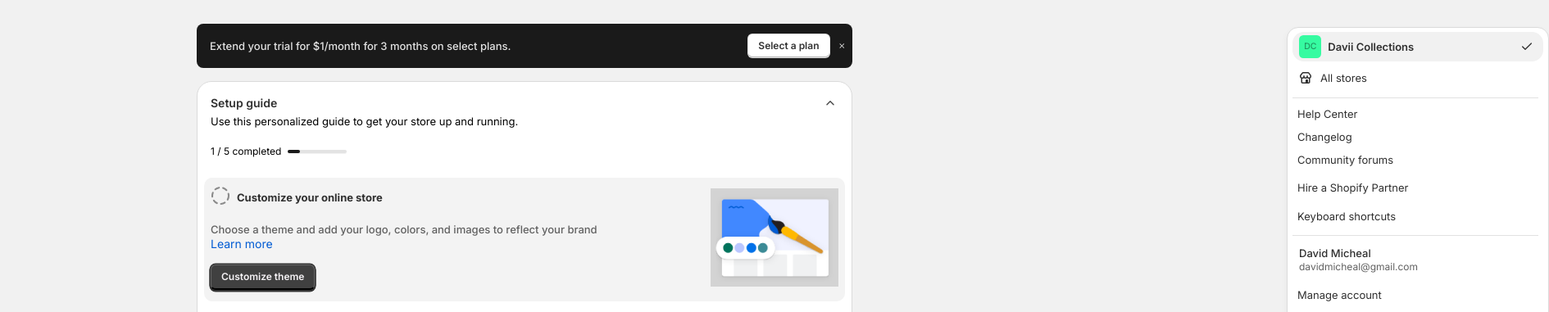
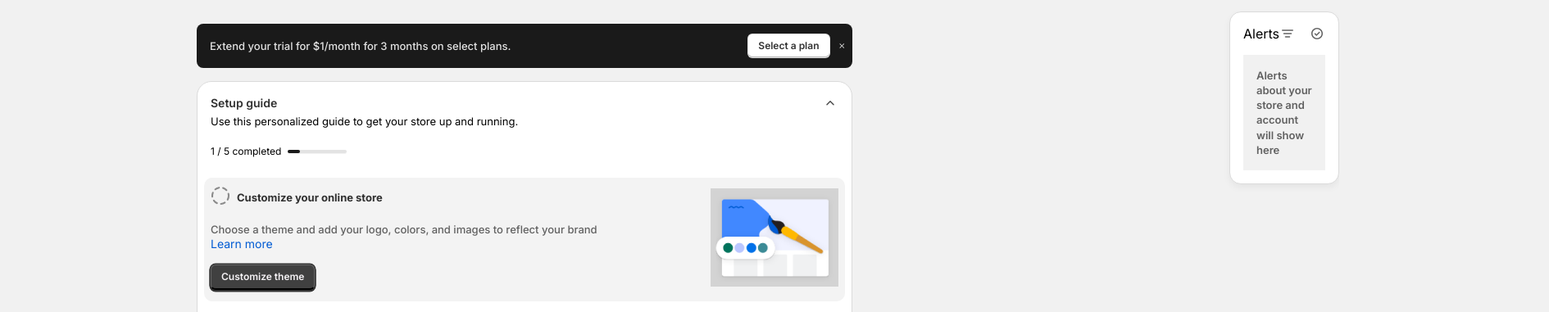
Before and after one commit to 1rubiz/crushingItHackathon, a plain HTML site: page index.html in a window 1280 px wide. Shown: the part 67-448 px from the top of the page at 82% size, 1890 px wide, since content can reach past the window. Drawn offline with Linux system fonts and the light colour scheme.

Commit message:
Added alert menu

```diff
--- a/app.css
+++ b/app.css
@@ -938,3 +938,49 @@
   font-weight: 400;
   line-height: 18.2px;
 }
+
+.alertWrapper {
+  display: inline-flex;
+  padding: 16px;
+  flex-direction: column;
+  align-items: flex-start;
+  gap: 16px;
+  border-radius: 14px;
+  border: 1px solid var(--stroke-s-50, #dbdbdb);
+  background: var(--White, #fff);
+  box-shadow: 0px 4px 8px 0px rgba(0, 0, 0, 0.05);
+  position: absolute;
+  top: 8ch;
+  left: 1500px;
+}
+
+.alertTitleAndIcons {
+  display: flex;
+  justify-content: space-between;
+  align-items: center;
+  align-self: stretch;
+}
+
+.alertIconsWrapper {
+  display: flex;
+  flex-direction: row;
+  align-items: center;
+  gap: 16px;
+}
+
+.alertTextContainer {
+  display: flex;
+  padding: 16px;
+  align-items: center;
+  gap: 8px;
+  background: var(--states-hover, #f1f1f1);
+}
+
+.alertText {
+  font-family: 'Inter', sans-serif;
+  color: var(--font-mid-2, #616161);
+  font-size: 13px;
+  font-style: normal;
+  font-weight: 600;
+  line-height: 18.2px;
+}
--- a/index.html
+++ b/index.html
@@ -98,8 +98,30 @@
       </div>
     </nav>
 
+    <!--Alerts menu-->
+    <section class="alertWrapper">
+      <div class="alertTitleAndIcons">
+        <p>Alerts</p>
+        <div class="alertIconsWrapper">
+          <svg xmlns="http://www.w3.org/2000/svg" width="20" height="20" viewBox="0 0 20 20" fill="none">
+            <path d="M3 6C3 5.58579 3.33579 5.25 3.75 5.25H16.25C16.6642 5.25 17 5.58579 17 6C17 6.41421 16.6642 6.75 16.25 6.75H3.75C3.33579 6.75 3 6.41421 3 6Z" fill="#616161"/>
+            <path d="M6.75 14C6.75 13.5858 7.08579 13.25 7.5 13.25H12.5C12.9142 13.25 13.25 13.5858 13.25 14C13.25 14.4142 12.9142 14.75 12.5 14.75H7.5C7.08579 14.75 6.75 14.4142 6.75 14Z" fill="#616161"/>
+            <path d="M5.5 9.25C5.08579 9.25 4.75 9.58579 4.75 10C4.75 10.4142 5.08579 10.75 5.5 10.75H14.5C14.9142 10.75 15.25 10.4142 15.25 10C15.25 9.58579 14.9142 9.25 14.5 9.25H5.5Z" fill="#616161"/>
+          </svg>
+          <!--icon2-->
+          <svg xmlns="http://www.w3.org/2000/svg" width="20" height="20" viewBox="0 0 20 20" fill="none">
+            <path d="M13.2803 9.03033C13.5732 8.73744 13.5732 8.26256 13.2803 7.96967C12.9874 7.67678 12.5126 7.67678 12.2197 7.96967L9.25 10.9393L8.03033 9.71967C7.73744 9.42678 7.26256 9.42678 6.96967 9.71967C6.67678 10.0126 6.67678 10.4874 6.96967 10.7803L8.71967 12.5303C9.01256 12.8232 9.48744 12.8232 9.78033 12.5303L13.2803 9.03033Z" fill="#616161"/>
+            <path fill-rule="evenodd" clip-rule="evenodd" d="M17 10C17 13.866 13.866 17 10 17C6.13401 17 3 13.866 3 10C3 6.13401 6.13401 3 10 3C13.866 3 17 6.13401 17 10ZM15.5 10C15.5 13.0376 13.0376 15.5 10 15.5C6.96243 15.5 4.5 13.0376 4.5 10C4.5 6.96243 6.96243 4.5 10 4.5C13.0376 4.5 15.5 6.96243 15.5 10Z" fill="#616161"/>
+          </svg>
+        </div>
+      </div>
+      <div class="alertTextContainer">
+        <p class="alertText">Alerts about your store and account will show here</p>
+      </div>
+    </section>
+
     <!---Notification Menu-->
-    <section class="notificationWrapper">
+    <!--<section class="notificationWrapper ">
       <div class="notificationUserProfileWrapper">
         <div class="notificationUserInitialAndCollection">
           <div class="notificationUserInitialContainer">
@@ -115,7 +137,7 @@
       </div>
 
       <!--All stores-->
-      <div class="notificationAllStoresContainer">
+      <!-- <div class="notificationAllStoresContainer">
         <div class="notificationStoreIconAndTextContainer">
           <div class="storeIconContainer">
             <svg xmlns="http://www.w3.org/2000/svg" width="20" height="20" viewBox="0 0 20 20" fill="none">
@@ -124,54 +146,55 @@
           </div>
           <p class="storeText">All stores</p>
         </div>
-      </div>
+      </div> -->
 
-      <div class="separator"></div>
+      <!-- <div class="separator"></div> -->
 
       <!--Help Center-->
-      <div class="notificationHelpCenterContainer">
+      <!-- <div class="notificationHelpCenterContainer">
         <p class="notificationHelpCenterText">Help Center</p>
-      </div>
+      </div> -->
 
       <!--Change log-->
-      <div class="notificationcChangeLog">
+      <!-- <div class="notificationcChangeLog">
         <p class="notificationChangeLogText">Changelog<p/>
-      </div>
+      </div> -->
       <!---Community forums-->
-      <div class="notificationCommunityForum">
+      <!-- <div class="notificationCommunityForum">
         <p class="notificationCommunityForumText">Community forums</p>
-      </div>
+      </div> -->
 
       <!--Hire a shopify partner-->
-      <div class="notificationHire">
+      <!-- <div class="notificationHire">
         <p class="notificationHireText">Hire a Shopify Partner</p>
-      </div>
+      </div> -->
 
       <!--Keyboard shortcuts-->
-      <div class="notificationKeyboardShortcuts">
+      <!-- <div class="notificationKeyboardShortcuts">
         <p class="notificationKeyboardShortcutsText">Keyboard shortcuts</p>
-      </div>
+      </div> -->
 
-      <div class="separator"></div>
+      <!-- <div class="separator"></div> -->
 
       <!--David Micheal-->
-      <div class="notificationEmailContainer">
+      <!-- <div class="notificationEmailContainer">
         <div class="notificationUserAndEmailContainer">
           <p class="notificationUserName">David Micheal</p>
           <p class="notificationEmail">davidmicheal@gmail.com</p>
         </div>
-      </div>
+      </div> -->
 
       <!--Manage Account-->
-      <div class="notificationManageAccountContainer">
+      <!-- <div class="notificationManageAccountContainer">
         <p class="notificationManageAccountText">Manage account</p>
-      </div>
+      </div> -->
 
       <!--Log out-->
-      <div class="logoutContainer">
+      <!-- <div class="logoutContainer">
         <p class="logoutText">Log out</p>
-      </div>
-    </section>
+      </div> -->
+    <!-- </section>  -->
+
 
     <!--Select A Plan Section-->
 
```
